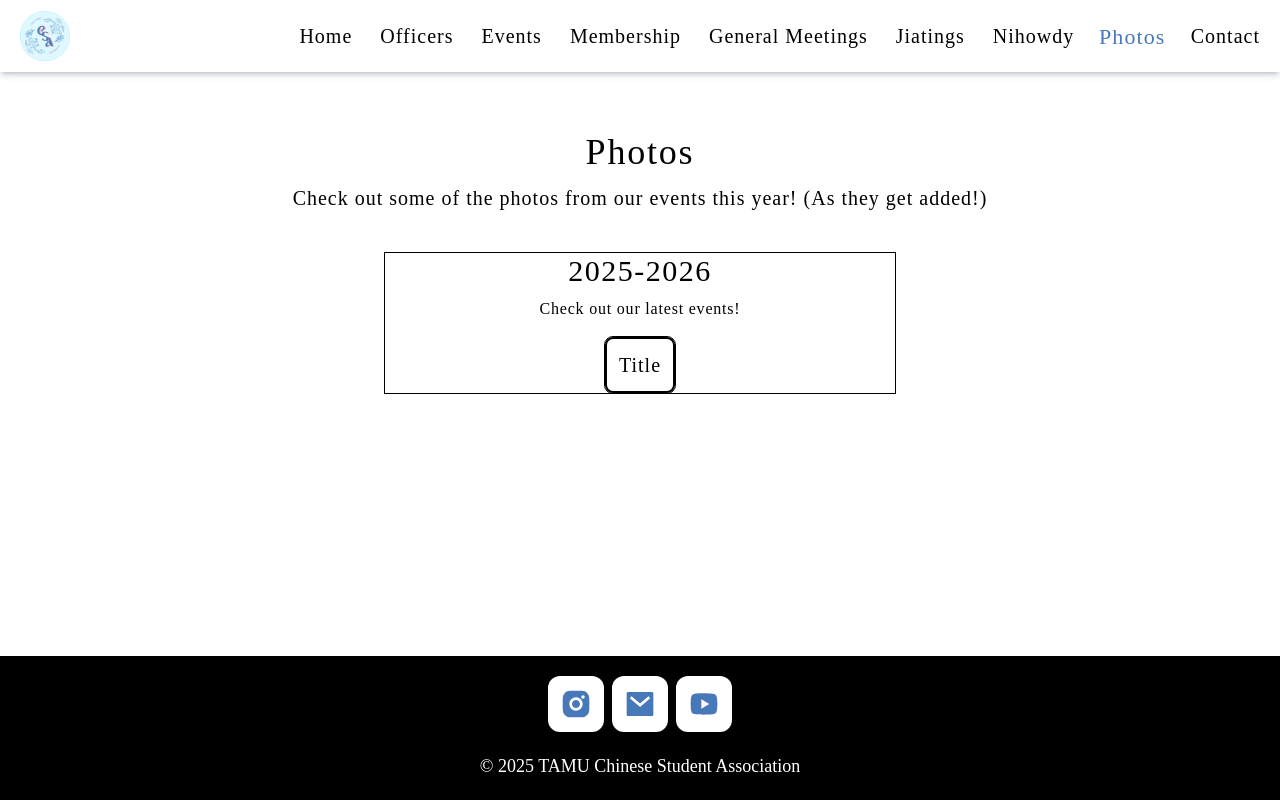
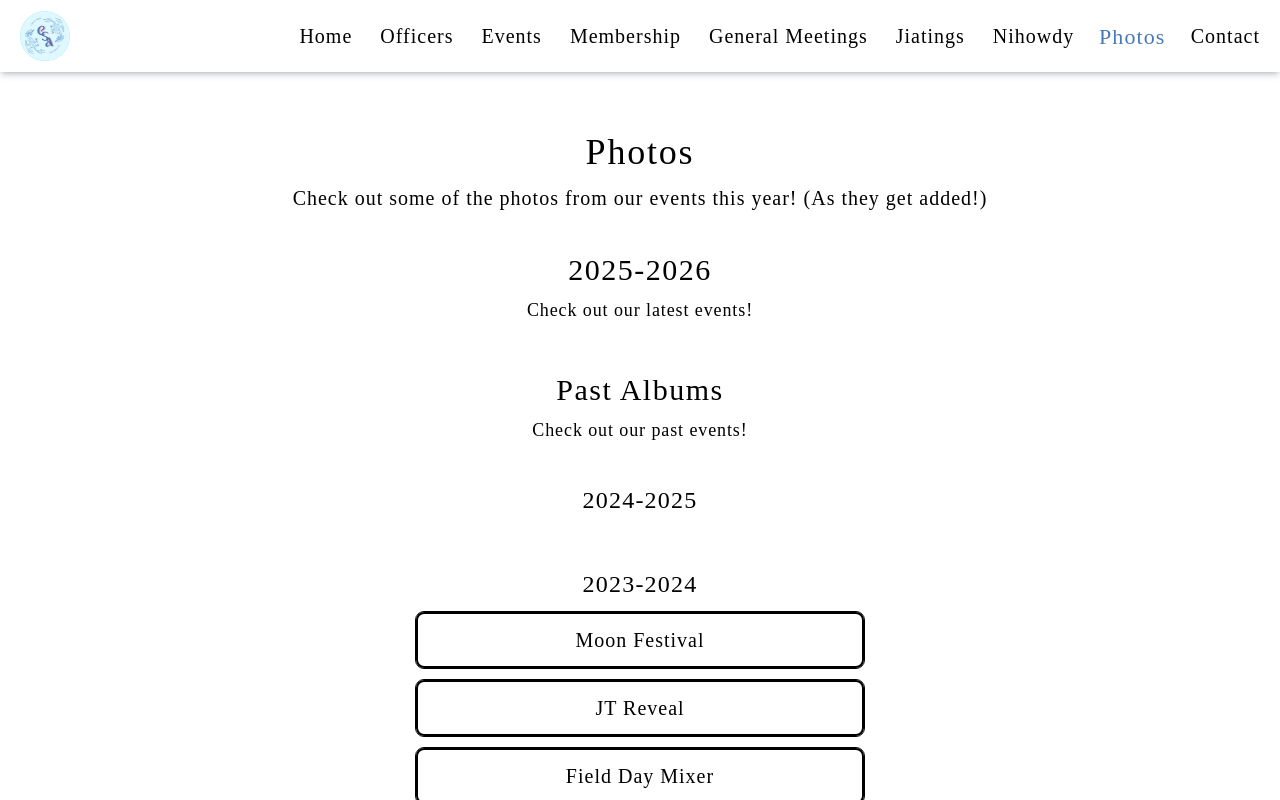
Before and after one commit to tamucsa/website, a Next.js app: page /photos in a window 1280 px wide. Built offline with nearby package versions, Linux system fonts and the light colour scheme; a web font is replaced by a local one.

Commit message:
added old albums to /photos, todo: better organization and toggles

```diff
--- a/src/app/components/photos/AlbumLinkButton.tsx
+++ b/src/app/components/photos/AlbumLinkButton.tsx
@@ -11,7 +11,7 @@ export default function AlbumLinkButton({ album, className }: AlbumLinkButtonPro
         <LinkButton
             href={album.url}
             newTab={true}
-            className={`${className}`}
+            className={`w-full md:w-md ${className}`}
             text={album.title}
         />
     );
--- a/src/app/photos/page.tsx
+++ b/src/app/photos/page.tsx
@@ -13,18 +13,53 @@ const PhotosPage = () => {
             <p className="font-secondary tracking-wider text-base md:text-xl">Check out some of the photos from our events this year! (As they get added!)</p>
           </header>
 
-          {/* Button list of photo albums */} {/* Replace 'hidden' with 'flex' to show component */}
-          <main className="flex flex-col w-full md:w-lg border items-center justify-center gap-4">
+          {/* Button list of photo albums */} {/* Replace 'hidden' with 'flex' to show any section */}
+          <main className="flex flex-col w-full md:w-lg items-center justify-center gap-5 md:gap-10 mb-10 md:mb-15">
             {/* 2025-2026 Albums */}
             <div className="flex flex-col items-center gap-2">
               <h2 className="font-primary tracking-wider text-2xl md:text-3xl">2025-2026</h2>
-              <p className="font-secondary tracking-wider text-sm md:text-base">Check out our latest events!</p>
+              <p className="font-secondary tracking-wider text-base md:text-lg">Check out our latest events!</p>
+              <div className="flex flex-col gap-3">
+                {AlbumList2025_26.map((album) => (
+                  <AlbumLinkButton key={album.url} album={album} className="w-full text-lg md:text-xl" />
+                ))}
+              </div>
+
             </div>
             {/* Past Album Section */}
-            <div className="flex flex-col items-center gap-2">
-              {AlbumList2025_26.map((album) => (
-                <AlbumLinkButton key={album.url} album={album} className="w-full text-lg md:text-xl" />
-              ))}
+            <div className="flex flex-col items-center gap-10">
+              {/* Title */}
+              <div className="flex flex-col items-center gap-2">
+                <h2 className="font-primary tracking-wider text-2xl md:text-3xl">Past Albums</h2>
+                <p className="font-secondary tracking-wider text-base md:text-lg">Check out our past events!</p>
+              </div>
+              {/* 2024-2025 Albums */}
+              <div className="flex flex-col items-center gap-3">
+                <h3 className="font-primary tracking-wider text-xl md:text-2xl">2024-2025</h3>
+                <div className="flex flex-col gap-3">
+                  {AlbumList2024_25.map((album) => (
+                    <AlbumLinkButton key={album.url} album={album} className="w-full text-lg md:text-xl" />
+                  ))}
+                </div>
+              </div>
+              {/* 2023-2024 Albums */}
+              <div className="flex flex-col items-center gap-3">
+                <h3 className="font-primary tracking-wider text-xl md:text-2xl">2023-2024</h3>
+                <div className="flex flex-col gap-3">
+                  {AlbumList2023_24.map((album) => (
+                    <AlbumLinkButton key={album.url} album={album} className="w-full text-lg md:text-xl" />
+                  ))}
+                </div>
+              </div>
+              {/* 2022-2023 Albums */}
+              <div className="flex flex-col items-center gap-3">
+                <h3 className="font-primary tracking-wider text-xl md:text-2xl">2022-2023</h3>
+                <div className="flex flex-col gap-3">
+                  {AlbumList2022_23.map((album) => (
+                    <AlbumLinkButton key={album.url} album={album} className="w-full text-lg md:text-xl" />
+                  ))}
+                </div>
+              </div>
             </div>
             {/* <AlbumLinkButton album={{ title: "Event Name (MM/DD/YYYY)", url: "" }} className="w-full text-lg md:text-xl" /> */}
           </main>
--- a/src/content/albums/2024-25.ts
+++ b/src/content/albums/2024-25.ts
@@ -9,10 +9,10 @@ export const AlbumList2024_25: Album[] = [
 
     // 2024-2025 Albums
 
-    {
-        id: 29,
-        title: "Title",
-        url: "URL",
-        years: "2024-2025"
-    }
+    // {
+    //     id: 29,
+    //     title: "Title",
+    //     url: "URL",
+    //     years: "2024-2025"
+    // }
 ];
--- a/src/content/albums/2025-26.ts
+++ b/src/content/albums/2025-26.ts
@@ -9,10 +9,10 @@ export const AlbumList2025_26: Album[] = [
 
     // 2025-2026 Albums
 
-    {
-        id: 30,
-        title: "Title",
-        url: "URL",
-        years: "2025-2026"
-    }
+    // {
+    //     id: 30,
+    //     title: "Title",
+    //     url: "URL",
+    //     years: "2025-2026"
+    // }
 ];
```
